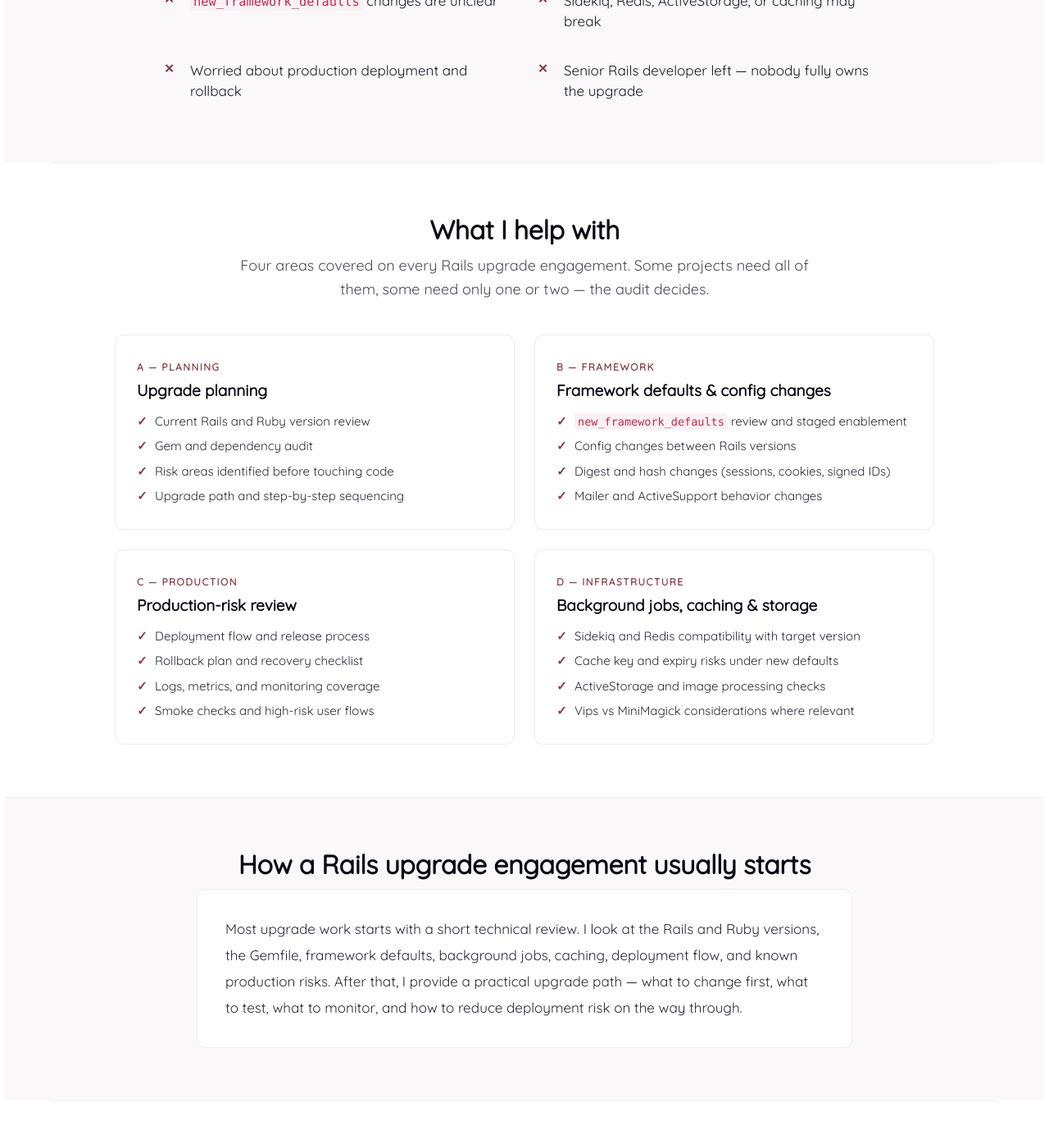
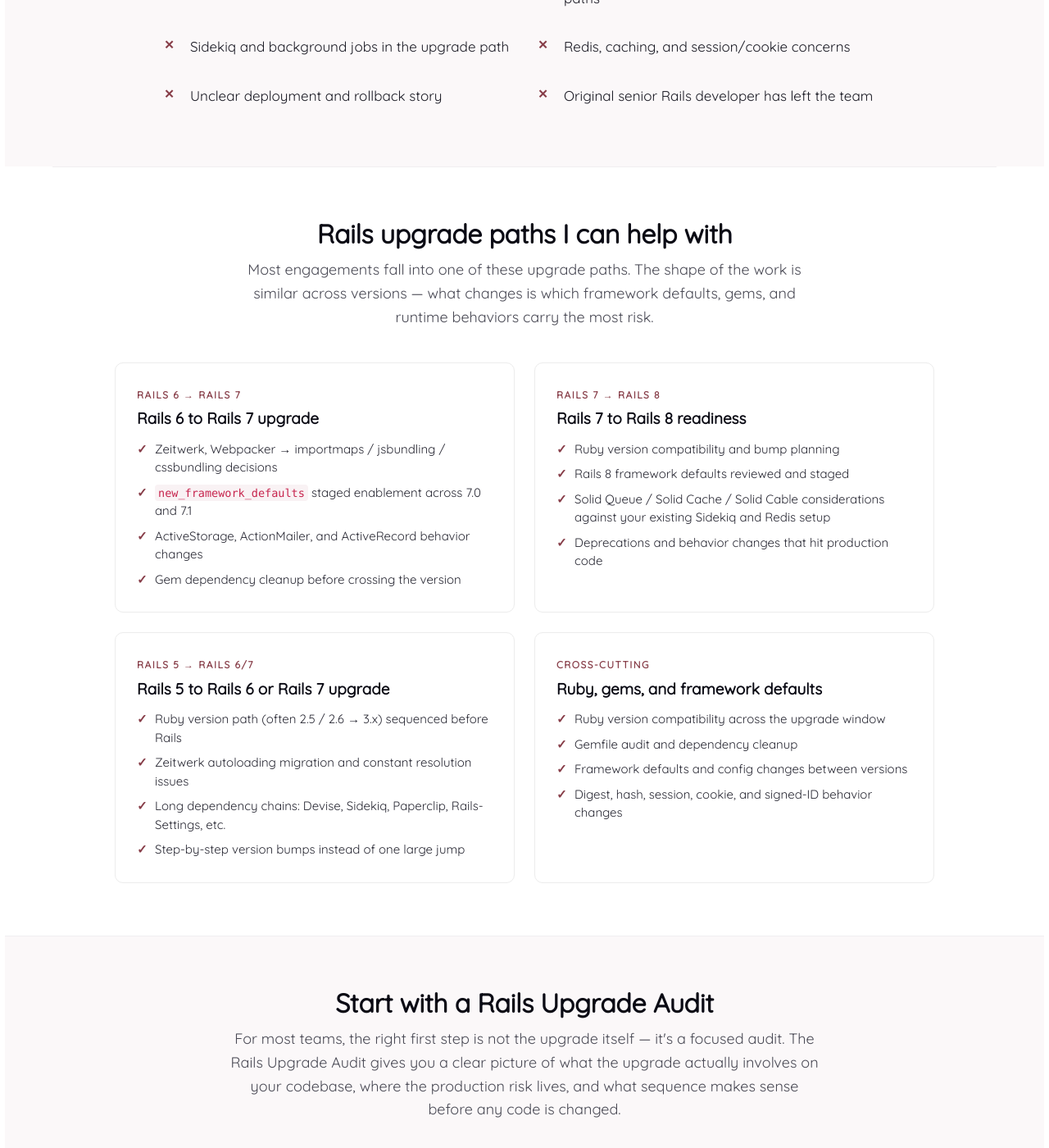
Before and after one commit to abhikanojia/abhikanojia.github.io, a Jekyll site: the page built from rails-upgrade-consultant/index.html, in a window 1280 px wide and 1400 px high, scrolled down 1071 px. Shown: the whole window at 82% size. Built offline with Jekyll 4.4.1, drawn with Linux system fonts in a browser that asks for light colours; some of the changed text lies outside the part shown.

Commit message:
Update rails upgrade page

```diff
--- a/rails-upgrade-consultant/index.html
+++ b/rails-upgrade-consultant/index.html
@@ -1,120 +1,162 @@
 ---
 layout: page
-title: Rails Upgrade Consultant for Legacy SaaS Apps
+title: "Rails Upgrade Consultant — Rails 6, 7, 8 Upgrade Planning & Audit"
 hide_page_title: true
-description: "Senior Ruby on Rails upgrade consultant. I help SaaS teams plan and execute Rails 6.x and Rails 7.x upgrades on legacy applications — gems, framework defaults, Sidekiq, Redis, ActiveStorage, caching, and production deployment risk."
+description: "Senior Rails upgrade consultant for production Ruby on Rails apps. Rails 6 to Rails 7 upgrades, Rails 7 to Rails 8 upgrades, dependency cleanup, Sidekiq, Redis and ActiveStorage risk review, and a hands-on Rails Upgrade Audit."
 permalink: /rails-upgrade-consultant/
 service_name: "Rails Upgrade Consulting"
 service_type: "Ruby on Rails upgrade consulting"
-service_description: "Rails 6.x and Rails 7.x upgrade planning and execution for legacy SaaS applications — framework defaults review, gem and dependency audit, ActiveStorage and image processing checks, Sidekiq and Redis compatibility, deployment risk, and rollback planning."
+service_description: "Rails upgrade planning, risk assessment, and hands-on upgrade execution for production Ruby on Rails applications — Rails 6 to Rails 7, Rails 7 to Rails 8, and Rails 5 to current. Gemfile and dependency review, framework defaults, Sidekiq and Redis compatibility, ActiveStorage, caching, deployment and rollback planning."
 sitemap:
   priority: 0.9
 keywords:
-  - Rails upgrade consultant
-  - Rails 6 upgrade
-  - Rails 7 upgrade
-  - Ruby on Rails upgrade
-  - legacy Rails upgrade
-  - Rails new_framework_defaults
-  - Rails upgrade plan
-  - Sidekiq Rails upgrade
-  - ActiveStorage upgrade
-  - Rails 5 to Rails 7
-  - Rails consultant
-  - production Rails upgrade
+  - rails upgrade
+  - rails upgrade consultant
+  - rails upgrade service
+  - ruby on rails upgrade
+  - ruby on rails upgrade service
+  - rails 7 upgrade
+  - rails 8 upgrade
+  - upgrade rails 6 to rails 7
+  - upgrade rails 7 to rails 8
+  - rails migration
+  - ruby on rails migration
+  - rails upgrade audit
+  - legacy rails upgrade
+  - production rails upgrade
 ---
 
 <section class="hero">
-  <h1>Rails Upgrade Consultant<br/>for Legacy SaaS Apps</h1>
+  <h1>Rails Upgrade Consultant for Production Ruby on Rails Apps</h1>
   <p class="hero-sub">
-    Upgrade your Rails application with less production risk. I help SaaS teams plan and execute Rails 6.x and Rails 7.x upgrades across older codebases, fragile dependencies, background jobs, caching, and deployment workflows.
+    Upgrading a live Rails application is rarely just a version bump. I help SaaS teams plan, de-risk, and execute Ruby on Rails upgrades — including dependency review, framework defaults, Sidekiq and Redis compatibility, deployment planning, and rollback preparation.
   </p>
   <div class="hero-ctas">
-    <a href="mailto:abhishekka3193@gmail.com?subject=Rails%20upgrade%20consultation" class="btn-primary-sr">Book a Rails upgrade consultation</a>
-    <a href="/services/index.html" class="btn-secondary-sr">View all Rails services</a>
+    <a href="mailto:abhishekka3193@gmail.com?subject=Rails%20upgrade%20consultation&body=Current%20Rails%20version%3A%0ATarget%20Rails%20version%3A%0ARuby%20version%3A%0ABiggest%20upgrade%20concern%3A%0ADoes%20the%20app%20have%20tests%3F%20%28yes%2Fno%2Fpartial%29%0AUses%20Sidekiq%2FRedis%2Fcaching%2FActiveStorage%3F%20%28yes%2Fno%29%0AShort%20description%20of%20the%20app%3A%0A" class="btn-primary-sr">Request a Rails Upgrade Audit</a>
+    <a href="#rails-upgrade-audit" class="btn-secondary-sr">See what the audit includes</a>
   </div>
   <p class="hero-availability">
-    Available for US, UK, Europe, Canada, Singapore, and remote-first teams.
+    Remote Rails upgrade consulting for teams in the US, UK, Europe, Canada, Australia, and Singapore.
   </p>
 </section>
 
 <section class="section section-tinted">
-  <h2>Rails upgrades become risky when the app has been running for years</h2>
+  <h2>This page is for teams running an older Rails app in production</h2>
   <p class="section-lead">
-    Older Rails apps usually carry old gems, custom patches, limited tests, unclear ownership, fragile background jobs, layered caching, hand-rolled deployment scripts, and production behavior that is hard to reproduce locally. Each one of those is a small upgrade risk on its own — together, they're what stalls upgrades for months.
+    Most of the Rails upgrade work I take on looks similar: a Rails 5, Rails 6, or Rails 7 app that has been running for years, carries old gems and custom patches, has uneven test coverage, and runs real customer traffic. The team knows the upgrade needs to happen — they just can't afford to break production while doing it.
   </p>
   <ul class="problem-grid">
-    <li>Rails version is behind and blocking new work</li>
-    <li>Upgrade has started but keeps breaking things</li>
-    <li>There is little or no test coverage</li>
-    <li>Old gems or dependencies are no longer maintained</li>
-    <li><code>new_framework_defaults</code> changes are unclear</li>
-    <li>Sidekiq, Redis, ActiveStorage, or caching may break</li>
-    <li>Worried about production deployment and rollback</li>
-    <li>Senior Rails developer left — nobody fully owns the upgrade</li>
+    <li>Running Rails 5, Rails 6, or Rails 7 and falling behind</li>
+    <li>Production risk is the real blocker, not the code change</li>
+    <li>Old or unmaintained gems in the Gemfile</li>
+    <li>Limited or unreliable test coverage on critical paths</li>
+    <li>Sidekiq and background jobs in the upgrade path</li>
+    <li>Redis, caching, and session/cookie concerns</li>
+    <li>Unclear deployment and rollback story</li>
+    <li>Original senior Rails developer has left the team</li>
   </ul>
 </section>
 
 <section class="section">
-  <h2>What I help with</h2>
+  <h2>Rails upgrade paths I can help with</h2>
   <p class="section-lead">
-    Four areas covered on every Rails upgrade engagement. Some projects need all of them, some need only one or two — the audit decides.
+    Most engagements fall into one of these upgrade paths. The shape of the work is similar across versions — what changes is which framework defaults, gems, and runtime behaviors carry the most risk.
   </p>
 
   <div class="help-grid">
 
     <div class="help-card">
-      <span class="help-tag">A — Planning</span>
-      <h3>Upgrade planning</h3>
+      <span class="help-tag">Rails 6 → Rails 7</span>
+      <h3>Rails 6 to Rails 7 upgrade</h3>
       <ul class="check-list check-list--single">
-        <li>Current Rails and Ruby version review</li>
-        <li>Gem and dependency audit</li>
-        <li>Risk areas identified before touching code</li>
-        <li>Upgrade path and step-by-step sequencing</li>
+        <li>Zeitwerk, Webpacker → importmaps / jsbundling / cssbundling decisions</li>
+        <li><code>new_framework_defaults</code> staged enablement across 7.0 and 7.1</li>
+        <li>ActiveStorage, ActionMailer, and ActiveRecord behavior changes</li>
+        <li>Gem dependency cleanup before crossing the version</li>
       </ul>
     </div>
 
     <div class="help-card">
-      <span class="help-tag">B — Framework</span>
-      <h3>Framework defaults &amp; config changes</h3>
+      <span class="help-tag">Rails 7 → Rails 8</span>
+      <h3>Rails 7 to Rails 8 readiness</h3>
       <ul class="check-list check-list--single">
-        <li><code>new_framework_defaults</code> review and staged enablement</li>
-        <li>Config changes between Rails versions</li>
-        <li>Digest and hash changes (sessions, cookies, signed IDs)</li>
-        <li>Mailer and ActiveSupport behavior changes</li>
+        <li>Ruby version compatibility and bump planning</li>
+        <li>Rails 8 framework defaults reviewed and staged</li>
+        <li>Solid Queue / Solid Cache / Solid Cable considerations against your existing Sidekiq and Redis setup</li>
+        <li>Deprecations and behavior changes that hit production code</li>
       </ul>
     </div>
 
     <div class="help-card">
-      <span class="help-tag">C — Production</span>
-      <h3>Production-risk review</h3>
+      <span class="help-tag">Rails 5 → Rails 6/7</span>
+      <h3>Rails 5 to Rails 6 or Rails 7 upgrade</h3>
       <ul class="check-list check-list--single">
-        <li>Deployment flow and release process</li>
-        <li>Rollback plan and recovery checklist</li>
-        <li>Logs, metrics, and monitoring coverage</li>
-        <li>Smoke checks and high-risk user flows</li>
+        <li>Ruby version path (often 2.5 / 2.6 → 3.x) sequenced before Rails</li>
+        <li>Zeitwerk autoloading migration and constant resolution issues</li>
+        <li>Long dependency chains: Devise, Sidekiq, Paperclip, Rails-Settings, etc.</li>
+        <li>Step-by-step version bumps instead of one large jump</li>
       </ul>
     </div>
 
     <div class="help-card">
-      <span class="help-tag">D — Infrastructure</span>
-      <h3>Background jobs, caching &amp; storage</h3>
+      <span class="help-tag">Cross-cutting</span>
+      <h3>Ruby, gems, and framework defaults</h3>
       <ul class="check-list check-list--single">
-        <li>Sidekiq and Redis compatibility with target version</li>
-        <li>Cache key and expiry risks under new defaults</li>
-        <li>ActiveStorage and image processing checks</li>
-        <li>Vips vs MiniMagick considerations where relevant</li>
+        <li>Ruby version compatibility across the upgrade window</li>
+        <li>Gemfile audit and dependency cleanup</li>
+        <li>Framework defaults and config changes between versions</li>
+        <li>Digest, hash, session, cookie, and signed-ID behavior changes</li>
       </ul>
     </div>
 
   </div>
 </section>
 
+<section id="rails-upgrade-audit" class="section section-tinted">
+  <h2>Start with a Rails Upgrade Audit</h2>
+  <p class="section-lead">
+    For most teams, the right first step is not the upgrade itself — it's a focused audit. The Rails Upgrade Audit gives you a clear picture of what the upgrade actually involves on your codebase, where the production risk lives, and what sequence makes sense before any code is changed.
+  </p>
+
+  <ul class="experience-list">
+    <li>Current Rails and Ruby version review, with the realistic target versions</li>
+    <li>Gemfile and dependency risk review — what is safe, what needs to be replaced, what is abandoned</li>
+    <li>Test coverage risk review on the paths that matter most in production</li>
+    <li>Deprecated APIs and framework defaults review (<code>new_framework_defaults</code> and related config)</li>
+    <li>Sidekiq and background job compatibility against the target Rails and Ruby versions</li>
+    <li>Redis, caching, session, and cookie risk areas (digest and serializer changes between versions)</li>
+    <li>Deployment and rollback plan tailored to your release process</li>
+    <li>Suggested upgrade sequence — one version at a time, or staged where it's safer</li>
+    <li>Estimated complexity, effort range, and concrete next steps</li>
+  </ul>
+
+  <p class="section-lead" style="margin-top: 1.5rem;">
+    The audit is usually the first engagement. If you decide to move forward, the same plan becomes the basis for the hands-on upgrade work.
+  </p>
+</section>
+
+<section class="section">
+  <h2>Common Rails upgrade problems I see</h2>
+  <p class="section-lead">
+    These are the patterns that come up on most Rails upgrade calls. If any of them sound familiar, an audit is usually the fastest way to get unstuck.
+  </p>
+  <ul class="problem-grid">
+    <li>The upgrade was started months ago and got stuck halfway</li>
+    <li><code>bundle update</code> keeps producing dependency conflicts</li>
+    <li>Tests are missing, slow, or no longer trusted</li>
+    <li><code>new_framework_defaults</code> changes aren't well understood</li>
+    <li>Production behavior is hard to reproduce in development</li>
+    <li>Sidekiq, Redis, caching, mailers, or ActiveStorage might break and nobody's sure where</li>
+    <li>The senior Rails developer who knew the app has left</li>
+    <li>The team is hesitant to deploy because the rollback story is weak</li>
+  </ul>
+</section>
+
 <section class="section section-tinted">
-  <h2>How a Rails upgrade engagement usually starts</h2>
+  <h2>What the engagement looks like</h2>
   <div class="process-block">
     <p style="margin: 0;">
-      Most upgrade work starts with a short technical review. I look at the Rails and Ruby versions, the Gemfile, framework defaults, background jobs, caching, deployment flow, and known production risks. After that, I provide a practical upgrade path — what to change first, what to test, what to monitor, and how to reduce deployment risk on the way through.
+      Most projects start with the Rails Upgrade Audit — a short, focused review of the codebase, Gemfile, framework defaults, background jobs, caching, and deployment flow. From there, I either hand back a written plan your team executes, or I stay on and do the upgrade work with you: staged version bumps, framework defaults enabled in order, dependency cleanup, and a deployment and rollback plan that fits how you ship.
     </p>
   </div>
 </section>
@@ -125,32 +167,42 @@ keywords:
     Concrete deliverables, not a slide deck.
   </p>
   <ul class="experience-list">
-    <li>Upgrade risk assessment for your specific app</li>
-    <li>Prioritized upgrade plan with staged steps</li>
-    <li>Gem and dependency notes — what to replace, what to keep</li>
-    <li>Framework default and config review</li>
-    <li>Deployment and rollback checklist</li>
-    <li>Hands-on help implementing the upgrade changes if needed</li>
-    <li>Written notes and clear next steps for your team</li>
+    <li>A written Rails upgrade plan specific to your app</li>
+    <li>Gem and dependency notes — what to replace, what to keep, what to drop</li>
+    <li>Framework defaults and config review with a staged enablement order</li>
+    <li>Sidekiq, Redis, caching, and ActiveStorage risk notes</li>
+    <li>Deployment and rollback checklist for the upgrade release</li>
+    <li>Hands-on upgrade work alongside your team where it's useful</li>
+    <li>Clear next steps your team can own after the engagement</li>
   </ul>
 </section>
 
 <section class="section section-tinted">
   <h2>This is a good fit if</h2>
   <ul class="experience-list">
-    <li>You have an existing Rails SaaS app running in production</li>
-    <li>You are on Rails 5, 6, or early Rails 7 and need to move forward</li>
-    <li>You have limited test coverage on the critical paths</li>
+    <li>You run an existing Ruby on Rails app in production</li>
+    <li>You're on Rails 5, Rails 6, or Rails 7 and need to move forward</li>
+    <li>Test coverage on critical paths is partial or unreliable</li>
     <li>You use Sidekiq, Redis, caching, or ActiveStorage</li>
-    <li>Your team needs senior Rails help without hiring full-time</li>
-    <li>You want a practical upgrade plan — not a rewrite</li>
+    <li>You need senior Rails upgrade help without hiring full-time</li>
+    <li>You want a practical Rails upgrade — not a rewrite</li>
   </ul>
+</section>
+
+<section class="section">
+  <h2>Why work with SparkRails?</h2>
+  <p class="section-lead">
+    I work directly on production Rails codebases, not just audit slides. My focus is reducing upgrade risk before touching the main branch — dependencies, framework defaults, background jobs, caching, deployment, rollback, and the parts of the app that are hardest to test locally.
+  </p>
+  <p class="section-lead">
+    Senior, independent, remote. No team to staff, no hand-offs — the person scoping the upgrade is the person writing the code.
+  </p>
 </section>
 
 <div class="cta-band">
   <h2>Planning a Rails upgrade?</h2>
   <p>
-    Send me a short description of your current Rails version, target version, and biggest concern. I'll reply with the most sensible next step.
+    Send a short note with your current Rails version, target Rails version, Ruby version, the biggest concern on your mind, whether the app has tests, and whether it uses Sidekiq, Redis, caching, or ActiveStorage. I'll reply with the most sensible next step — usually whether a Rails Upgrade Audit makes sense first.
   </p>
-  <a href="mailto:abhishekka3193@gmail.com?subject=Rails%20upgrade%20consultation" class="btn-primary-sr">Book a Rails upgrade consultation</a>
+  <a href="mailto:abhishekka3193@gmail.com?subject=Rails%20upgrade%20consultation&body=Current%20Rails%20version%3A%0ATarget%20Rails%20version%3A%0ARuby%20version%3A%0ABiggest%20upgrade%20concern%3A%0ADoes%20the%20app%20have%20tests%3F%20%28yes%2Fno%2Fpartial%29%0AUses%20Sidekiq%2FRedis%2Fcaching%2FActiveStorage%3F%20%28yes%2Fno%29%0AShort%20description%20of%20the%20app%3A%0A" class="btn-primary-sr">Request a Rails Upgrade Audit</a>
 </div>
```
